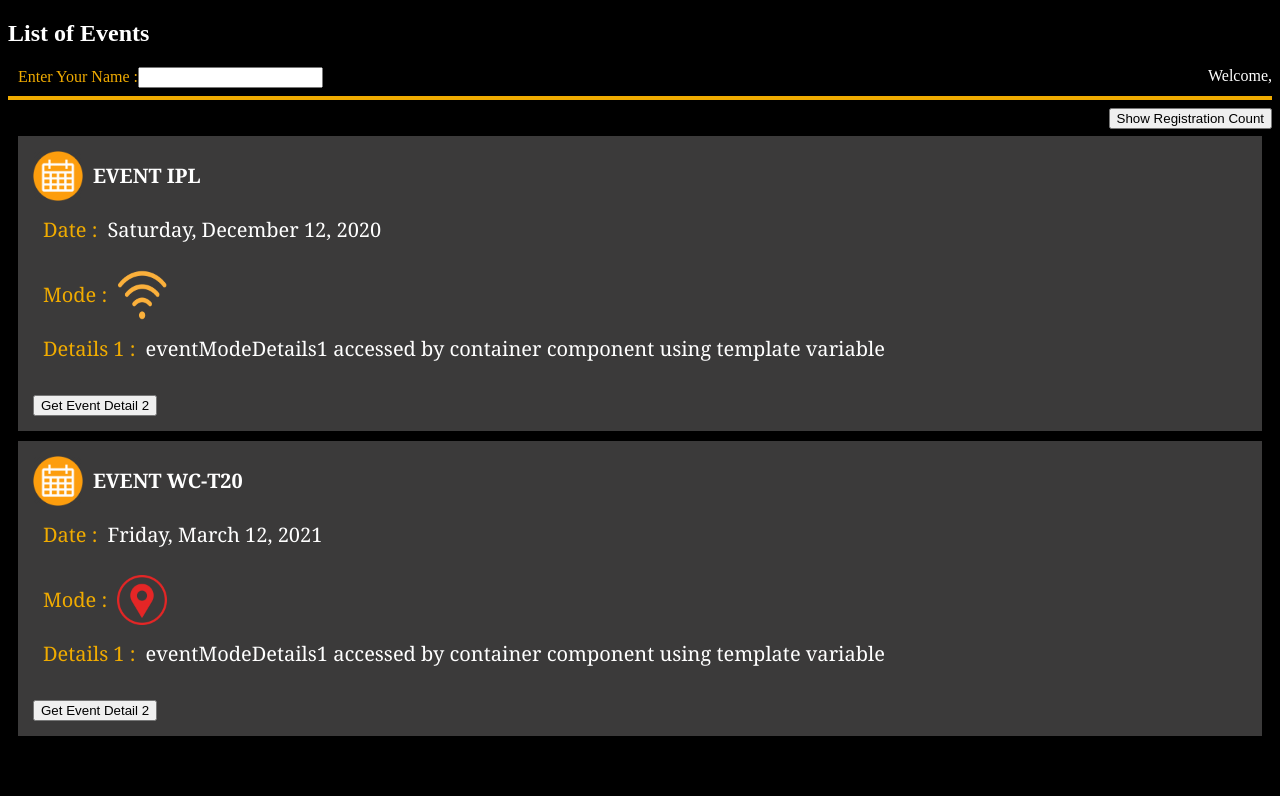
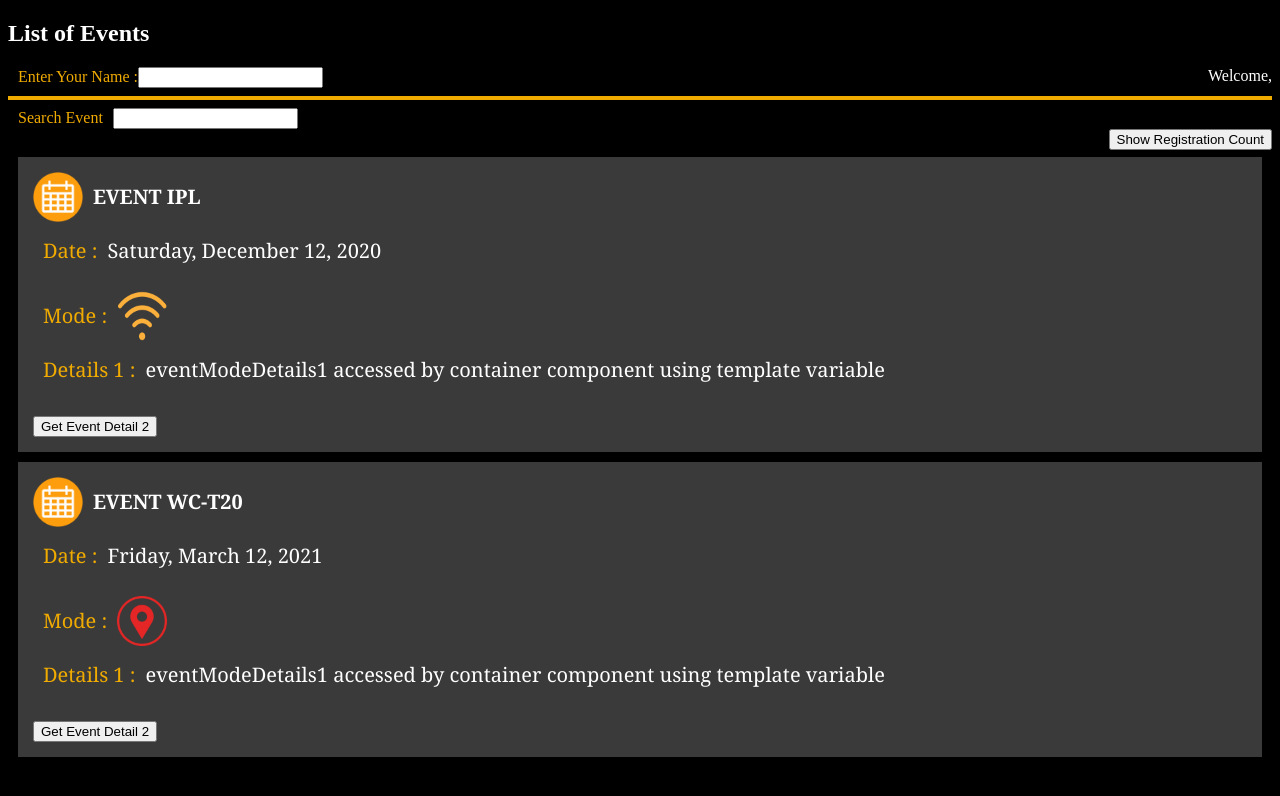
Before and after one commit to ashishsawant4u/ng-fundamentals, an Angular app: page / in a window 1280 px wide. Shown: the top 796 px of the page. Built offline with nearby package versions, Linux system fonts and the light colour scheme.

Commit message:
Filtering a List

```diff
--- a/src/app/events/eventslist.component.html
+++ b/src/app/events/eventslist.component.html
@@ -4,12 +4,16 @@
 <input type="text" [(ngModel)]="visitorName" />
 <br>
 <hr>
-<div *ngIf="events && events.length">
+<span class="ml10 y-color">Search Event</span>
+	<span class="ml10">
+		<input type="text" [(ngModel)]="filterByText" (keyup)="filterEvents();">
+</span>
+<div *ngIf="filteredEvents && filteredEvents.length">
 	<button (click)="toogleRegCount()" class="fr">
 		{{showRegCount ? 'Hide' : 'Show'}}	Registration Count
 	</button>
 	<br>
-	<div *ngFor="let event of events" class="events-text event-section">
+	<div *ngFor="let event of filteredEvents" class="events-text event-section">
 	<span><img [src]='eventLogoImgUrl' class="event-logo"/></span>
 	<span class="ml10"><b>{{event?.name | uppercase }} </b></span>
 	<span *ngIf="showRegCount">
--- a/src/app/events/eventslist.component.ts
+++ b/src/app/events/eventslist.component.ts
@@ -37,6 +37,8 @@ export class EventsListComponent {
  	];
 	showRegCount:Boolean = false;
 	visitorName: string;
+	filterByText:string;
+	filteredEvents:any[] = this.events;
 
 	toogleRegCount():void
 	{
@@ -47,4 +49,19 @@ export class EventsListComponent {
 	{
 		alert(eventModeDetails);
 	}
+
+	filterEvents(): void
+	{
+		if(this.filterByText)
+		{
+			this.filteredEvents = this.events.filter((event:any) =>
+				event.name.toLowerCase().indexOf(this.filterByText) !== -1
+			)
+		}
+		else
+		{
+			this.filteredEvents = this.events;
+		}
+
+	}
 }
```
